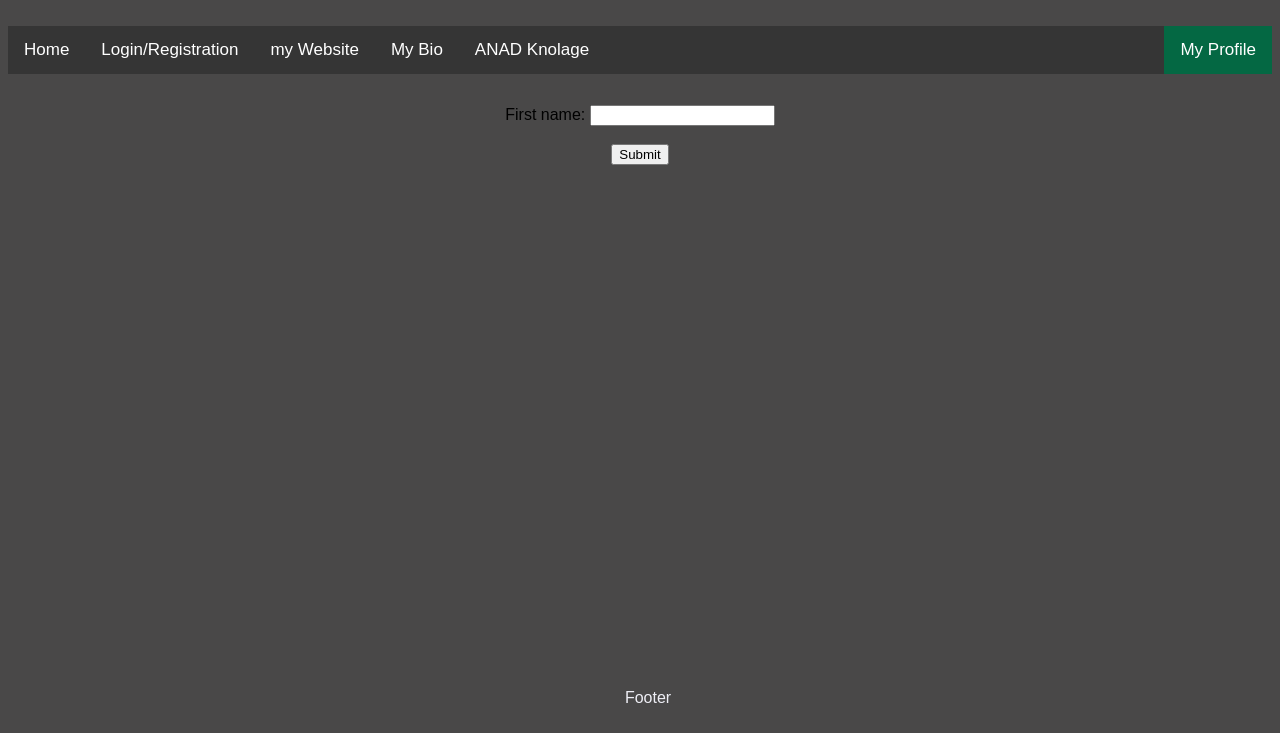
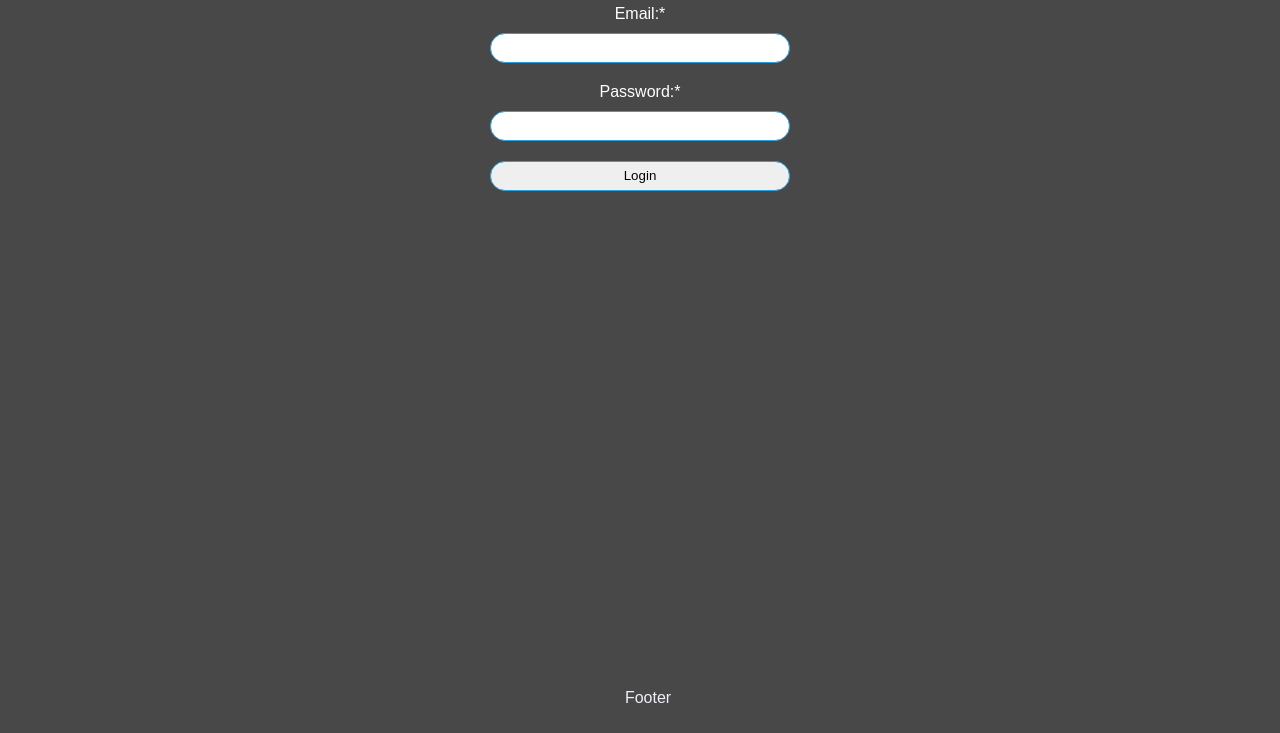
Before and after one commit to ChrysostomosPogiatzis/web-dev, a plain HTML site: page login.html in a window 1280 px wide. Shown: the part 67-800 px from the top of the page. Drawn offline with Linux system fonts and the light colour scheme.

Commit message:
login register pages

```diff
--- a/assets/css/main.css
+++ b/assets/css/main.css
@@ -109,3 +109,20 @@ section::after {
     height: auto;
   }
 }
+
+.register-login label {
+  color: rgb(255, 255, 255);
+  display: block;
+  margin-bottom: 10px;
+}
+.register-login input {
+  width: 300px;
+  height: 30px;
+  border-radius: 20px;
+  border: 1px solid #2d9fd9;
+}
+
+.input-label {
+  margin-top: 10px;
+  margin-bottom: 20px;
+}
--- a/login.html
+++ b/login.html
@@ -7,27 +7,24 @@
     <link rel="stylesheet" href="assets/css/main.css" />
   </head>
   <body>
-    <h2>CSS Layout Float</h2>
     <header>
-      <nav>
-        <ul class="topnav">
-          <li><a href="/">Home</a></li>
-          <li><a href="/login.html">Login/Registration</a></li>
-          <li><a href="/website.html">my Website</a></li>
-          <li><a href="/bio.html">My Bio</a></li>
-          <li><a href="/anad.html">ANAD Knolage</a></li>
-          <li class="split">
-            <a href="/profile.html" class="white">My Profile</a>
-          </li>
-        </ul>
-      </nav>
+      <h1>Login</h1>
     </header>
 
     <section>
-      <form action="/action_page.php" id="form1">
-        <label for="fname">First name:</label>
-        <input type="text" id="fname" name="fname" /><br /><br />
-        <input type="submit" value="Submit" />
+      <form action="/action_page.php" id="login" class="register-login">
+        <div class="input-label">
+          <label for="femail">Email:*</label>
+
+          <input type="email" id="femail" name="email" required />
+        </div>
+        <div class="input-label">
+          <label for="fpassword">Password:*</label>
+
+          <input type="password" id="fpassword" name="password" required />
+        </div>
+
+        <input type="submit" value="Login" />
       </form>
     </section>
 
```
Also changed, not shown: register.html (added, +54 -0 lines).
